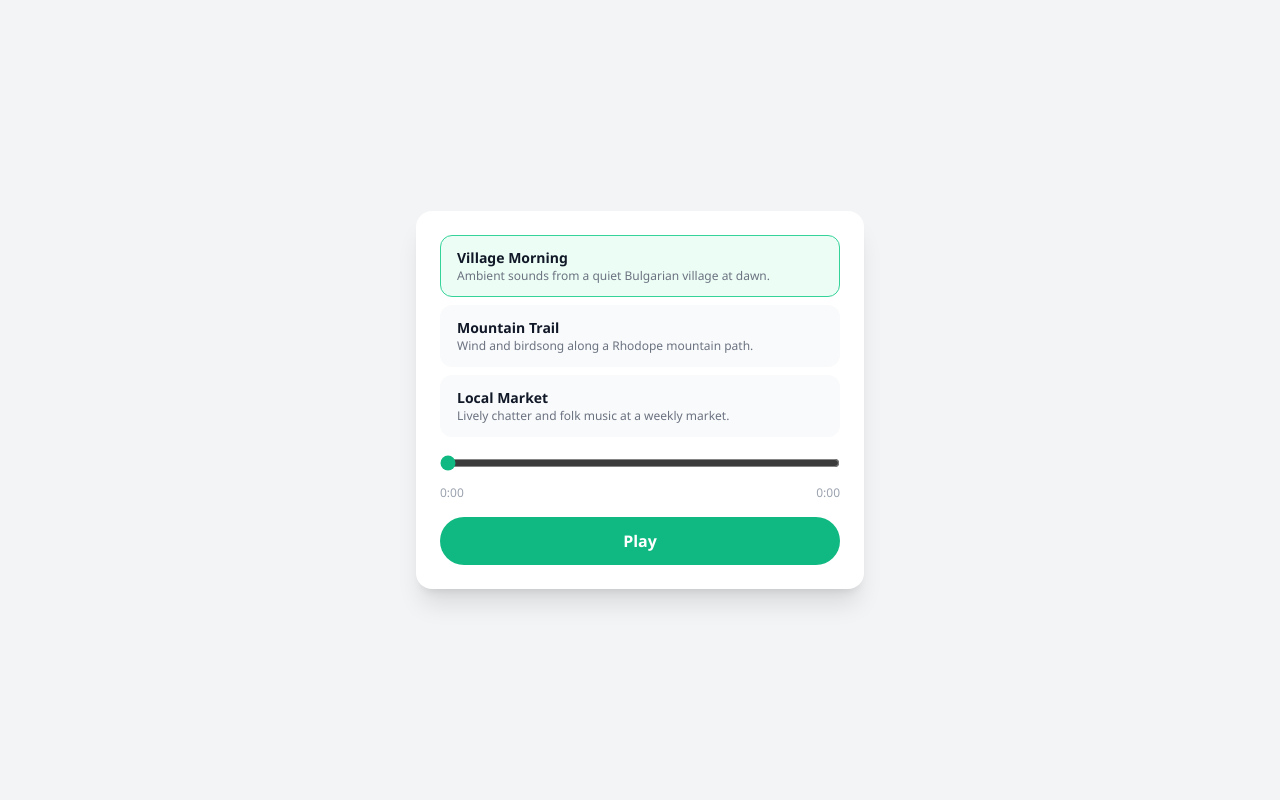
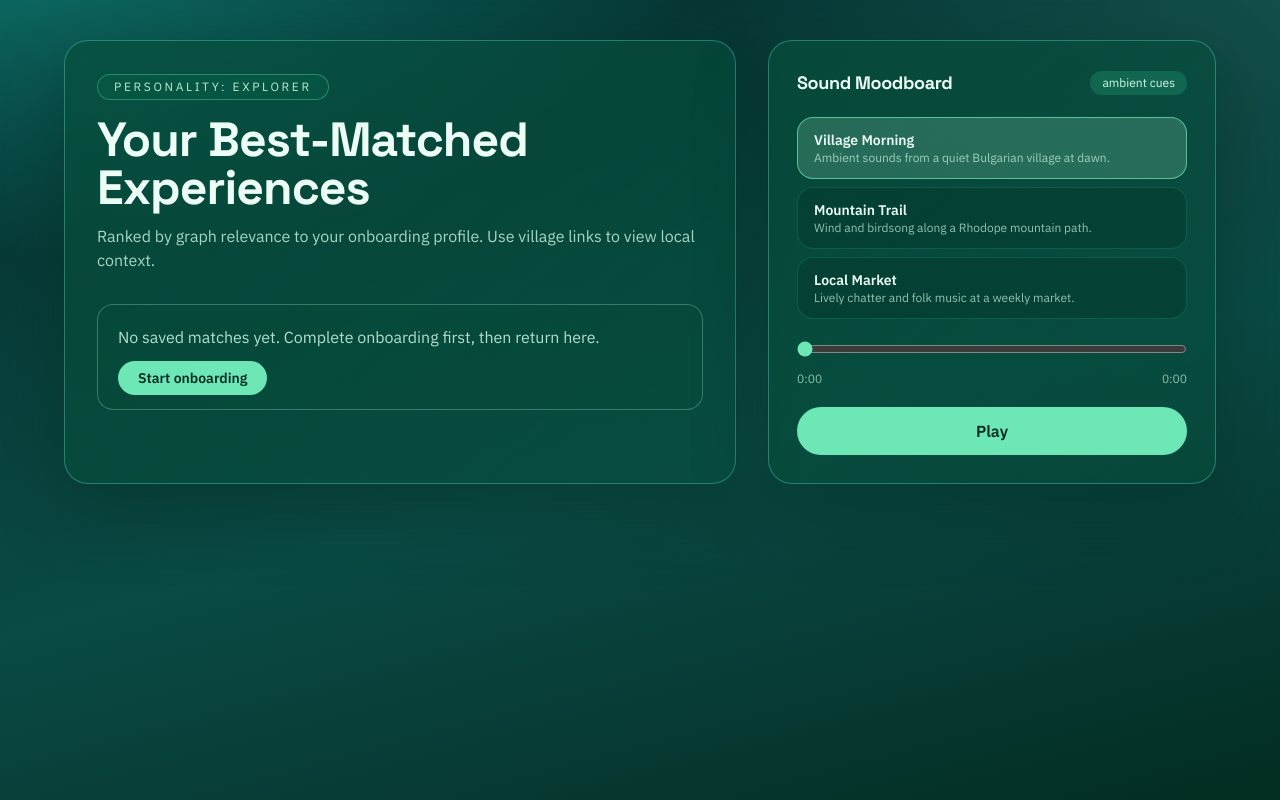
Before and after one commit to BorbiAl/wander, a Next.js app in the folder frontend/: page /discover in a window 1280 px wide. Built offline with nearby package versions, Linux system fonts and the light colour scheme.

Commit message:
feat: enhance DiscoverPage and OnboardingPage UI, improve local storage handling, and update styles across components

```diff
--- a/frontend/app/discover/page.tsx
+++ b/frontend/app/discover/page.tsx
@@ -1,9 +1,100 @@
+'use client'
+
+import { useEffect, useMemo, useState } from 'react'
+import Link from 'next/link'
 import AudioReactor from '@/components/AudioReactor'
 
+interface MatchItem {
+  id?: string
+  name?: string
+  score?: number
+  type?: string
+  village_id?: string
+  price_eur?: number
+  duration_hours?: number
+}
+
+interface StoredResult {
+  matches?: MatchItem[]
+  personality?: {
+    dominant_type?: string
+  }
+}
+
+function formatScore(score?: number) {
+  if (typeof score !== 'number' || Number.isNaN(score)) return 'N/A'
+  return `${(score * 100).toFixed(0)}%`
+}
+
 export default function DiscoverPage() {
+  const [matches, setMatches] = useState<MatchItem[]>([])
+  const [personality, setPersonality] = useState('Explorer')
+
+  useEffect(() => {
+    const raw = window.localStorage.getItem('wander:lastResult')
+    if (!raw) return
+    try {
+      const parsed = JSON.parse(raw) as StoredResult
+      setMatches(Array.isArray(parsed.matches) ? parsed.matches : [])
+      setPersonality(parsed.personality?.dominant_type || 'Explorer')
+    } catch {
+      setMatches([])
+    }
+  }, [])
+
+  const topMatches = useMemo(() => matches.slice(0, 6), [matches])
+
   return (
-    <main className="flex min-h-screen items-center justify-center bg-gray-100">
-      <AudioReactor />
+    <main className="min-h-screen px-6 py-10 sm:px-8">
+      <div className="mx-auto grid w-full max-w-6xl gap-8 lg:grid-cols-[1.2fr_0.8fr]">
+        <section className="wg-shell rounded-3xl p-6 sm:p-8">
+          <p className="wg-pill inline-flex rounded-full px-4 py-1 text-xs uppercase tracking-[0.22em] text-emerald-100/90">
+            personality: {personality}
+          </p>
+          <h1 className="mt-4 text-4xl font-bold text-emerald-50 sm:text-5xl">Your Best-Matched Experiences</h1>
+          <p className="mt-3 max-w-2xl text-sm text-emerald-100/80 sm:text-base">
+            Ranked by graph relevance to your onboarding profile. Use village links to view local context.
+          </p>
+
+          {topMatches.length === 0 ? (
+            <div className="mt-8 rounded-2xl border border-emerald-200/30 bg-emerald-900/25 p-5 text-emerald-100/85">
+              No saved matches yet. Complete onboarding first, then return here.
+              <div className="mt-4">
+                <Link href="/onboarding" className="rounded-full bg-emerald-300 px-5 py-2 text-sm font-semibold text-emerald-950 transition hover:bg-emerald-200">
+                  Start onboarding
+                </Link>
+              </div>
+            </div>
+          ) : (
+            <div className="mt-8 grid gap-4">
+              {topMatches.map((item, idx) => (
+                <article key={`${item.id ?? 'm'}-${idx}`} className="rounded-2xl border border-emerald-200/30 bg-emerald-950/30 p-5">
+                  <div className="flex flex-wrap items-center justify-between gap-3">
+                    <h2 className="text-xl font-semibold text-emerald-50">{item.name || 'Untitled experience'}</h2>
+                    <span className="rounded-full bg-emerald-300/20 px-3 py-1 text-sm font-semibold text-emerald-100">
+                      Match {formatScore(item.score)}
+                    </span>
+                  </div>
+                  <div className="mt-3 flex flex-wrap gap-2 text-xs text-emerald-100/80">
+                    {item.type ? <span className="wg-pill rounded-full px-3 py-1">{item.type}</span> : null}
+                    {item.duration_hours ? <span className="wg-pill rounded-full px-3 py-1">{item.duration_hours}h</span> : null}
+                    {item.price_eur ? <span className="wg-pill rounded-full px-3 py-1">EUR {item.price_eur}</span> : null}
+                    {item.village_id ? (
+                      <Link className="wg-pill rounded-full px-3 py-1 transition hover:bg-emerald-400/20" href={`/village/${item.village_id}`}>
+                        village {item.village_id}
+                      </Link>
+                    ) : null}
+                  </div>
+                </article>
+              ))}
+            </div>
+          )}
+        </section>
+
+        <aside>
+          <AudioReactor />
+        </aside>
+      </div>
     </main>
   )
 }
--- a/frontend/app/globals.css
+++ b/frontend/app/globals.css
@@ -5,10 +5,51 @@
 @layer base {
   :root {
     color-scheme: light;
+    --bg-deep: #042f2e;
+    --bg-mid: #0b4a45;
+    --bg-soft: #0f766e;
+    --ink-strong: #ecfdf5;
+    --ink-muted: #a7f3d0;
+    --surface: rgba(6, 78, 59, 0.52);
+    --surface-border: rgba(94, 234, 212, 0.35);
+    --accent: #34d399;
+    --accent-strong: #10b981;
   }
 
   body {
     margin: 0;
-    font-family: 'Segoe UI', sans-serif;
+    min-height: 100vh;
+    font-family: var(--font-body), sans-serif;
+    color: var(--ink-strong);
+    background:
+      radial-gradient(1100px 520px at 0% -10%, #0f766e 0%, transparent 65%),
+      radial-gradient(900px 500px at 100% 0%, #134e4a 0%, transparent 60%),
+      linear-gradient(165deg, var(--bg-deep) 0%, var(--bg-mid) 56%, #022c22 100%);
+    background-attachment: fixed;
+  }
+
+  h1,
+  h2,
+  h3 {
+    font-family: var(--font-display), sans-serif;
+    letter-spacing: -0.02em;
+  }
+
+  * {
+    box-sizing: border-box;
   }
 }
+
+@layer components {
+  .wg-shell {
+    border: 1px solid var(--surface-border);
+    background: linear-gradient(140deg, rgba(6, 78, 59, 0.72), var(--surface));
+    --backdrop-filter: blur(12px);
+    box-shadow: 0 24px 70px rgba(2, 44, 34, 0.45);
+  }
+
+  .wg-pill {
+    border: 1px solid rgba(110, 231, 183, 0.35);
+    background: rgba(6, 95, 70, 0.45);
+  }
+}
--- a/frontend/app/layout.tsx
+++ b/frontend/app/layout.tsx
@@ -1,5 +1,18 @@
 import type { Metadata } from 'next'
+import { Space_Grotesk, IBM_Plex_Sans } from 'next/font/google'
 import './globals.css'
+
+const displayFont = Space_Grotesk({
+  subsets: ['latin'],
+  variable: '--font-display',
+  weight: ['500', '700']
+})
+
+const bodyFont = IBM_Plex_Sans({
+  subsets: ['latin'],
+  variable: '--font-body',
+  weight: ['400', '500', '600']
+})
 
 export const metadata: Metadata = {
   title: 'WanderGraph',
@@ -9,7 +22,7 @@ export const metadata: Metadata = {
 export default function RootLayout({ children }: { children: React.ReactNode }) {
   return (
     <html lang="en">
-      <body>{children}</body>
+      <body className={`${displayFont.variable} ${bodyFont.variable}`}>{children}</body>
     </html>
   )
 }
--- a/frontend/app/page.tsx
+++ b/frontend/app/page.tsx
@@ -2,16 +2,29 @@ import Link from 'next/link'
 
 export default function Home() {
   return (
-    <main className="flex min-h-screen flex-col items-center justify-center bg-emerald-950 text-white">
-      <div className="text-center">
-        <h1 className="text-6xl font-bold tracking-tight">WanderGraph</h1>
-        <p className="mt-4 text-xl text-emerald-300">Travel with Purpose</p>
-        <Link
-          href="/onboarding"
-          className="mt-10 inline-block rounded-full bg-emerald-500 px-10 py-4 text-lg font-semibold text-white hover:bg-emerald-400 transition-colors"
-        >
-          Start
-        </Link>
+    <main className="relative flex min-h-screen items-center justify-center overflow-hidden px-6 py-10">
+      <div className="wg-shell relative w-full max-w-3xl rounded-3xl p-8 sm:p-12">
+        <p className="wg-pill inline-flex rounded-full px-4 py-1 text-xs uppercase tracking-[0.22em] text-emerald-100/90">
+          mindful travel graph
+        </p>
+        <h1 className="mt-6 text-5xl font-bold text-emerald-50 sm:text-7xl">WanderGraph</h1>
+        <p className="mt-5 max-w-xl text-lg text-emerald-100/85 sm:text-xl">
+          Match your personality to villages and experiences designed around pace, place, and purpose.
+        </p>
+        <div className="mt-10 flex flex-wrap items-center gap-4">
+          <Link
+            href="/onboarding"
+            className="rounded-full bg-emerald-400 px-10 py-4 text-base font-semibold text-emerald-950 transition hover:-translate-y-0.5 hover:bg-emerald-300"
+          >
+            Begin Profiling
+          </Link>
+          <span className="text-sm text-emerald-100/70">15 quick choices · under 2 minutes</span>
+        </div>
+        <div className="mt-10 grid gap-3 text-sm text-emerald-50/85 sm:grid-cols-3">
+          <div className="wg-pill rounded-2xl p-4">HMM personality decode</div>
+          <div className="wg-pill rounded-2xl p-4">Graph-based ranking</div>
+          <div className="wg-pill rounded-2xl p-4">Village-first booking flow</div>
+        </div>
       </div>
     </main>
   )
--- a/frontend/components/AudioReactor.tsx
+++ b/frontend/components/AudioReactor.tsx
@@ -74,21 +74,25 @@ export default function AudioReactor() {
   const clip = CLIPS[activeIndex]
 
   return (
-    <div className="w-full max-w-md rounded-2xl bg-white shadow-xl p-6 space-y-4">
+    <div className="wg-shell w-full rounded-3xl p-6 sm:p-7 space-y-5">
+      <div className="flex items-center justify-between">
+        <h3 className="text-lg font-semibold text-emerald-50">Sound Moodboard</h3>
+        <span className="rounded-full bg-emerald-400/20 px-3 py-1 text-xs text-emerald-100">ambient cues</span>
+      </div>
       <div className="space-y-2">
         {CLIPS.map((c, i) => (
           <button
             key={i}
             type="button"
             onClick={() => selectClip(i)}
-            className={`w-full text-left rounded-xl px-4 py-3 transition-colors ${
+            className={`w-full rounded-2xl border px-4 py-3 text-left transition ${
               i === activeIndex
-                ? 'bg-emerald-50 border border-emerald-400'
-                : 'bg-gray-50 border border-transparent hover:bg-gray-100'
+                ? 'border-emerald-300/70 bg-emerald-200/20'
+                : 'border-emerald-400/20 bg-emerald-950/30 hover:bg-emerald-900/50'
             }`}
           >
-            <p className="font-semibold text-sm text-gray-900">{c.title}</p>
-            <p className="text-xs text-gray-500">{c.description}</p>
+            <p className="text-sm font-semibold text-emerald-50">{c.title}</p>
+            <p className="text-xs text-emerald-100/70">{c.description}</p>
           </button>
         ))}
       </div>
@@ -109,10 +113,10 @@ export default function AudioReactor() {
           step={0.1}
           value={currentTime}
           onChange={handleSlider}
-          className="w-full accent-emerald-500"
+          className="w-full accent-emerald-300"
           aria-label="Playback position"
         />
-        <div className="flex justify-between text-xs text-gray-400">
+        <div className="flex justify-between text-xs text-emerald-100/65">
           <span>{fmt(currentTime)}</span>
           <span>{fmt(duration)}</span>
         </div>
@@ -121,7 +125,7 @@ export default function AudioReactor() {
       <button
         type="button"
         onClick={togglePlay}
-        className="w-full rounded-full bg-emerald-500 py-3 text-white font-semibold hover:bg-emerald-400 transition-colors"
+        className="w-full rounded-full bg-emerald-300 py-3 font-semibold text-emerald-950 transition hover:bg-emerald-200"
       >
         {playing ? 'Pause' : 'Play'}
       </button>
--- a/frontend/components/PersonalityRadar.tsx
+++ b/frontend/components/PersonalityRadar.tsx
@@ -1,10 +1,10 @@
 'use client'
 
 const AXES = ['Explorer', 'Connector', 'Restorer', 'Achiever', 'Guardian']
-const SIZE = 200
+const SIZE = 260
 const CX = SIZE / 2
 const CY = SIZE / 2
-const R = 80
+const R = 84
 
 function angleAt(i: number) {
   return (-Math.PI / 2) + i * (2 * Math.PI / AXES.length)
@@ -32,7 +32,6 @@ export default function PersonalityRadar({ personality_vector }: Props) {
 
   return (
     <svg width={SIZE} height={SIZE} viewBox={`0 0 ${SIZE} ${SIZE}`}>
-      {/* Grid rings */}
       {gridLevels.map(level => {
         const pts = AXES.map((_, i) => point(level, i)).map(p => `${p.x},${p.y}`).join(' ')
         return (
@@ -46,7 +45,6 @@ export default function PersonalityRadar({ personality_vector }: Props) {
         )
       })}
 
-      {/* Axis lines */}
       {AXES.map((_, i) => {
         const p = point(1, i)
         return (
@@ -60,7 +58,6 @@ export default function PersonalityRadar({ personality_vector }: Props) {
         )
       })}
 
-      {/* Data polygon */}
       <polygon
         points={polygonPoints}
         fill="rgba(16,185,129,0.3)"
@@ -68,9 +65,8 @@ export default function PersonalityRadar({ personality_vector }: Props) {
         strokeWidth={2}
       />
 
-      {/* Axis labels */}
       {AXES.map((label, i) => {
-        const p = point(1.25, i)
+        const p = point(1.38, i)
         return (
           <text
             key={i}
@@ -78,8 +74,8 @@ export default function PersonalityRadar({ personality_vector }: Props) {
             y={p.y}
             textAnchor="middle"
             dominantBaseline="middle"
-            fontSize={10}
-            fill="#065f46"
+            fontSize={12}
+            fill="#064e3b"
             fontWeight="600"
           >
             {label}
```
Also changed, not shown: frontend/app/onboarding/page.tsx (+48 -36 lines), frontend/components/SwipeCard.tsx (+10 -9 lines).
